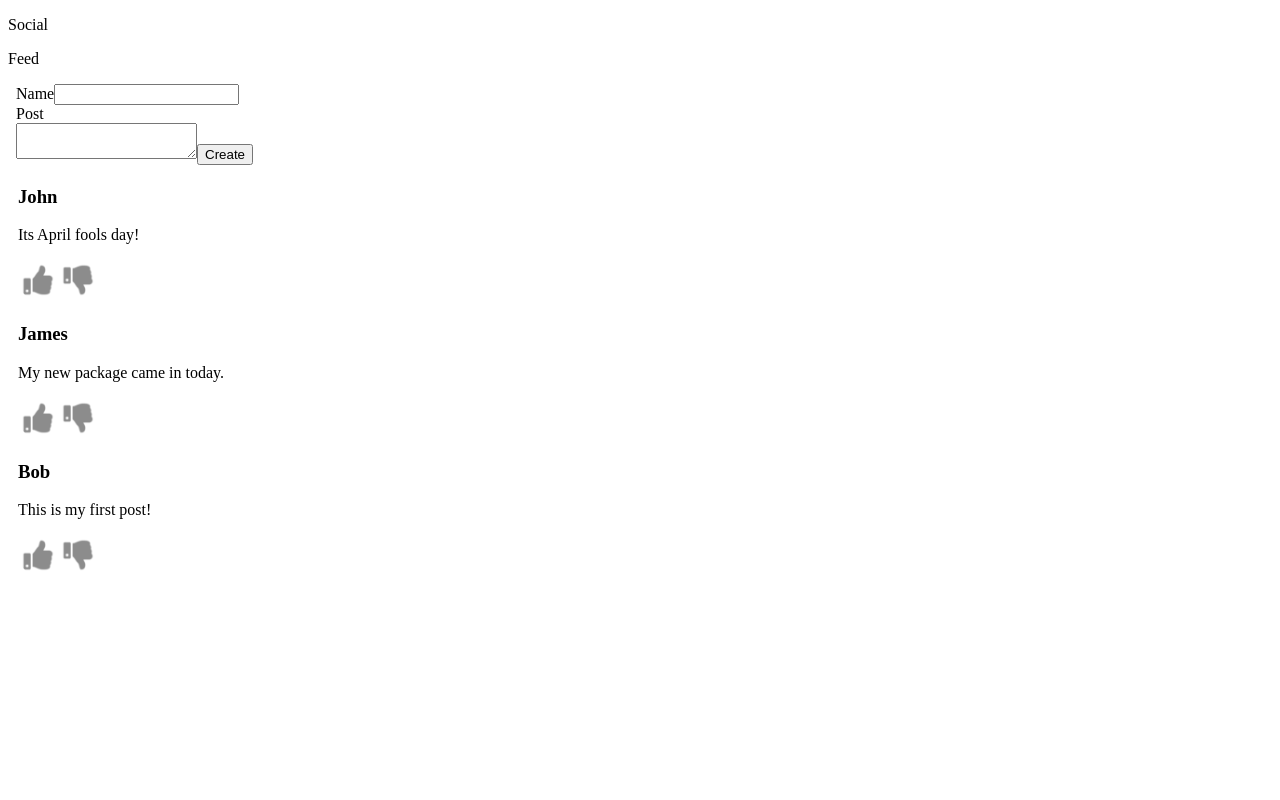
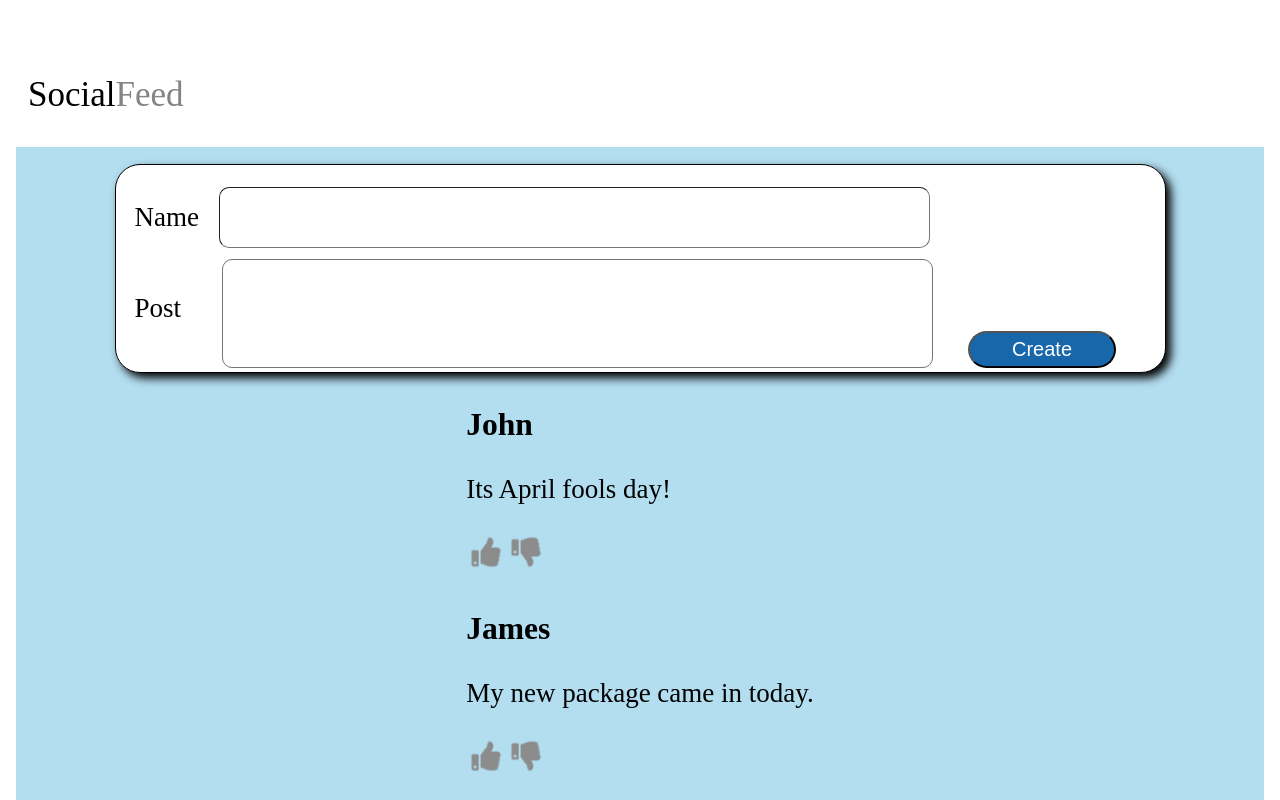
Before and after one commit to aminarrale/SocialFeed, a React (Create React App) app in the folder social-feed/: page / in a window 1280 px wide. Shown: the top 800 px of the page. Built offline with nearby package versions, Linux system fonts and the light colour scheme.

Commit message:
CSS styling added

```diff
--- a/social-feed/src/App.css
+++ b/social-feed/src/App.css
@@ -0,0 +1,10 @@
+
+.body{
+    padding-top: 17px;
+    background-color: #b3def0;
+    display: flex;
+    flex-direction: column;
+    align-items: center;
+    font-size: 27px;
+
+}
--- a/social-feed/src/App.js
+++ b/social-feed/src/App.js
@@ -1,7 +1,8 @@
-import React, { useState } from 'react';
+import React, { useState } from "react";
 import Navbar from "./Components/NavBar";
-import DisplayPosts from './Components/DisplayPosts';
-import CreatePost from './Components/CreatePost';
+import DisplayPosts from "./Components/DisplayPosts";
+import CreatePost from "./Components/CreatePost";
+import "./App.css"
 
 function App() {
   const [posts, setPosts] = useState([
@@ -10,18 +11,19 @@ function App() {
     {name: 'Bob', post: 'This is my first post!'}]);
 
 
-  function addPost(entry){
+  function addNewPost(entry){
     let newPosts = [entry,...posts];
     setPosts(newPosts)
   }
+
   return (
     <div>
       <Navbar/>
       <body class = 'body'>
-        <CreatePost addPost={addPost}/>
+        <CreatePost addNewPost={addNewPost}/>
         <DisplayPosts posts = {posts}/>
-      </body>
+        </body>
     </div>
   );
 }
-export default App
+export default App;
--- /dev/null
+++ b/social-feed/src/Components/CreatePost.css
@@ -0,0 +1,53 @@
+.form{
+    background-color: white;
+    border-style: solid;
+    border-width: thin;
+    border-radius: 25px;
+    height: 207px;
+    width: 1049px;
+    box-shadow: 5px 5px 10px;
+}
+.input{
+    display: flex;
+    flex-direction: column;
+    align-items: flex-start;
+    padding-left: 19px;
+    padding-top: 22px;
+}
+.input-name{
+    width: 699px;
+    height: 49px;
+    border-radius: 10px;
+    margin-left: 20px;
+    font-size: 25px;
+    border-width: thin;
+    padding: 5px 5px;
+}
+.input-post{
+    width: 699px;
+    height: 97px;
+    margin-left: 41px;
+    border-radius: 10px;
+    margin-top: 11px;
+    resize: none;
+    font-size: 25px;
+    padding: 5px 5px;
+}
+.bottom-half{
+    display: flex;
+    align-items: center;
+}
+.bottom-right{
+    display: flex;
+    align-items: flex-end;
+}
+.create-button{
+    margin-left: 35px;
+    width: 148px;
+    height: 37px;
+    border-radius: 20px;
+    background-color: #1867AB;
+    font-size: 20px;
+    color: white;
+
+}
--- a/social-feed/src/Components/CreatePost.jsx
+++ b/social-feed/src/Components/CreatePost.jsx
@@ -1,5 +1,5 @@
-import { useState } from "react"
-
+import React, { useState } from "react"
+import "./CreatePost.css"
 const CreatePost = (props) => {
     const [name, setName] = useState('');
     const [post, setPost] = useState('');
--- /dev/null
+++ b/social-feed/src/Components/NavBar.css
@@ -0,0 +1,13 @@
+.nav-div{
+    margin-left: 20px;
+    font-size: 35px;
+    display: flex;
+    padding-top: 32px;
+
+}
+.nav-header{
+    height: 131px;
+}
+.feed{
+ color: #848484;
+}
--- a/social-feed/src/Components/NavBar.jsx
+++ b/social-feed/src/Components/NavBar.jsx
@@ -1,3 +1,4 @@
+import "./NavBar.css"
 const NavBar = (props) => {
     return (
         <header class="nav-header">
```
